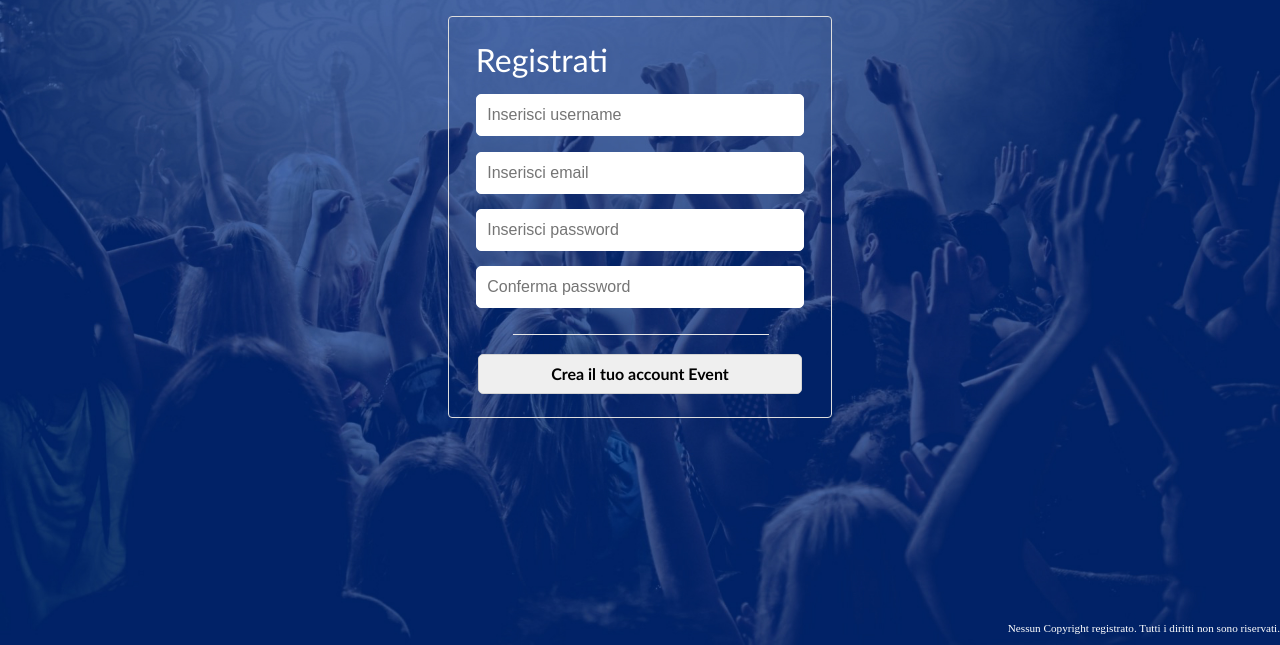
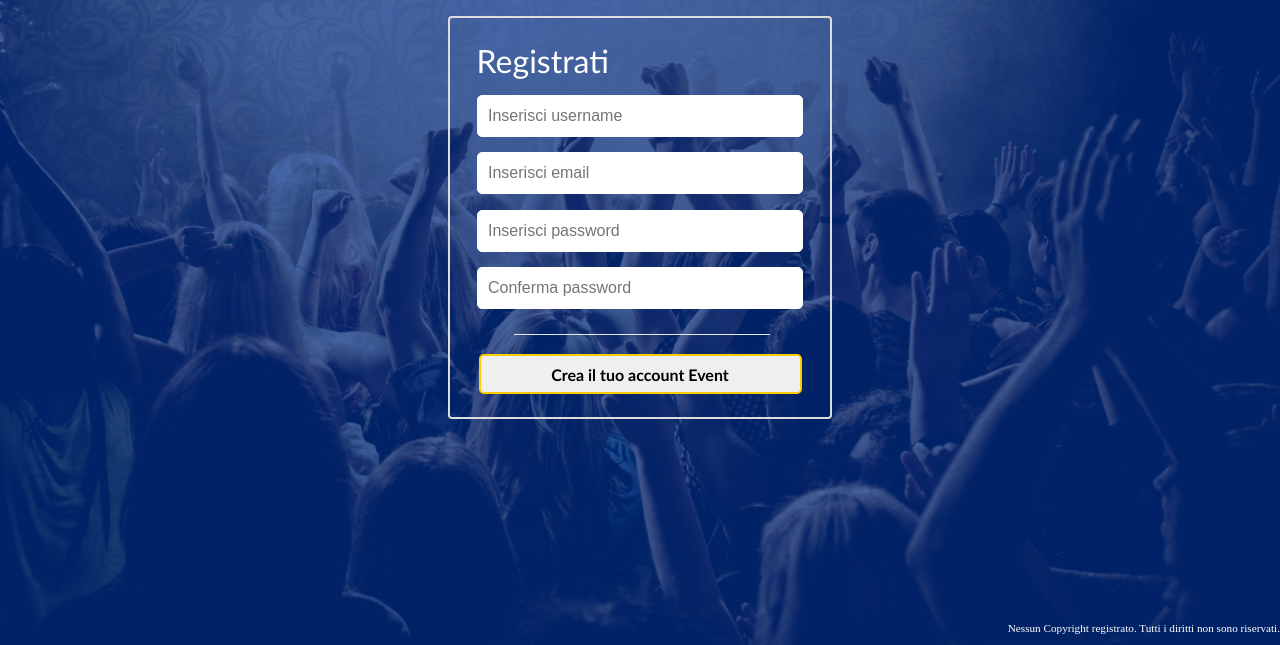
Before and after one commit to AndreaRusconi/PSAW, a PHP site: page /registration.html in a window 1280 px wide. Shown: the part 155-800 px from the top of the page. Run offline with PHP 8.4, Linux system fonts and the light colour scheme.

Commit message:
abbbellimento

```diff
--- a/registration.css
+++ b/registration.css
@@ -13,8 +13,8 @@ body {
 
 .menu{
     border-radius: 4px;
-    border: 1px #ddd solid;
-    background-color: transparent;
+    border: 2px #ddd solid;
+
     margin-left: 35%;
     margin-right: 35%;
     text-align: center;
@@ -104,12 +104,12 @@ body {
 
 
 #creaAccount {
-
+    color: yellow;
     margin-top: 12%;
     margin-bottom: 6%;
     height: 40px;
     width: 85%;
-    border: 1px solid lightgray;
+    border: 2px solid rgb(255,204,0);
     padding: 0 10px;
     color: black;
     font-family: Trebuchet MS;
```
